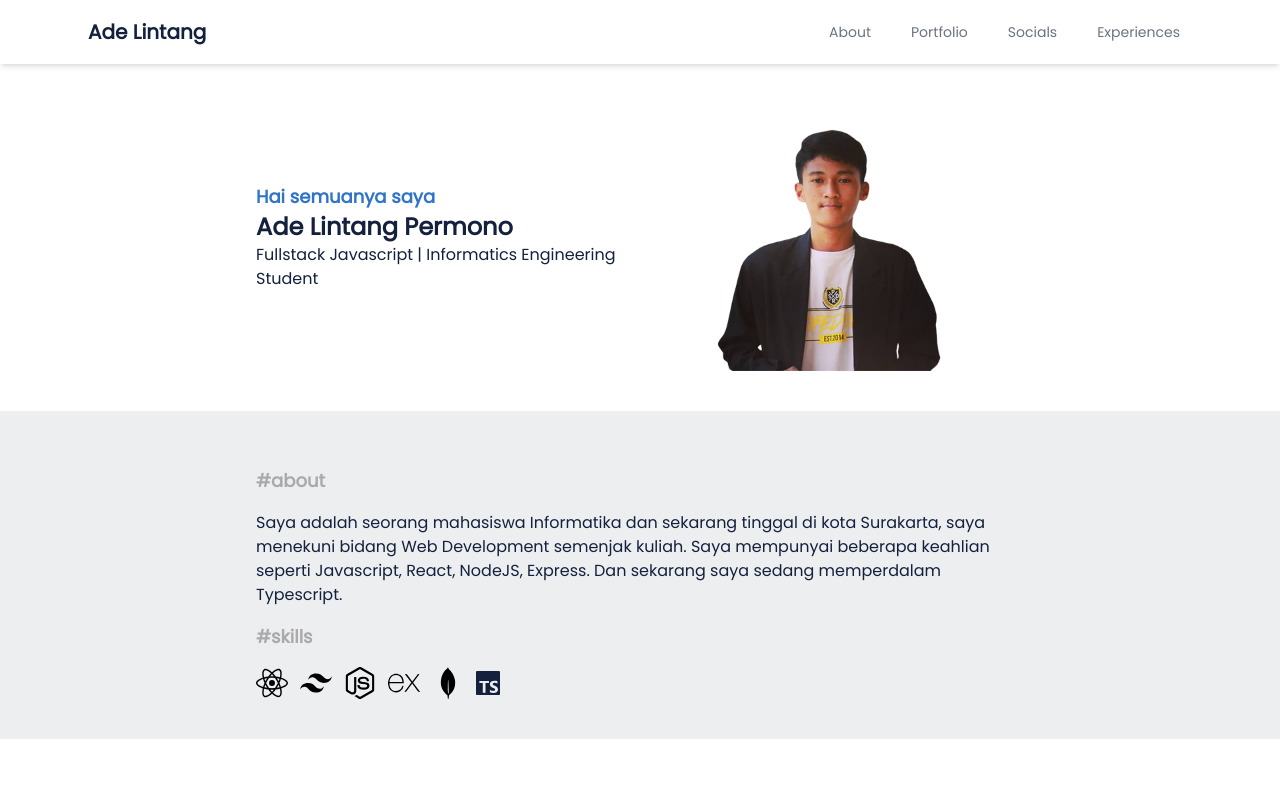
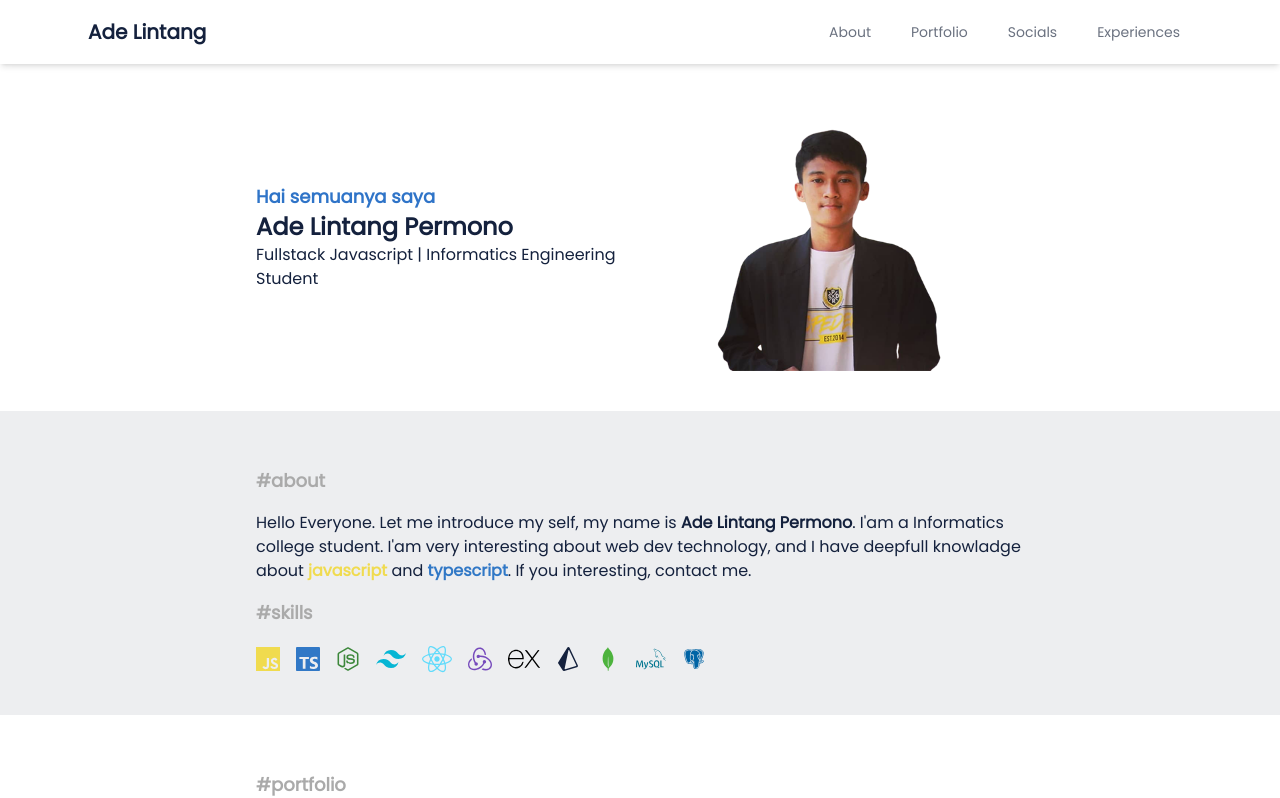
Before and after one commit to adelintang/portfolio, a React (Vite) app: page / in a window 1280 px wide. Shown: the top 798 px of the page. Built offline with nearby package versions, Linux system fonts and the light colour scheme.

Commit message:
pref: about

```diff
--- a/src/components/About.tsx
+++ b/src/components/About.tsx
@@ -1,4 +1,15 @@
-import { SiTypescript } from 'react-icons/si'
+import {
+  SiTypescript,
+  SiJavascript,
+  SiTailwindcss,
+  SiRedux,
+  SiPrisma,
+  SiMongodb,
+  SiMysql,
+} from "react-icons/si";
+import { FaNodeJs, FaReact } from "react-icons/fa";
+import { BiLogoPostgresql } from "react-icons/bi";
+import Tooltip from "./Tooltip";
 
 export default function About() {
   return (
@@ -6,20 +17,53 @@ export default function About() {
       <div className="w-[90%] sm:w-[80%] md:w-[70%] lg:w-[60%] mx-auto">
         <h2 className="text-lg font-semibold text-[#aaa]">#about</h2>
         <p className="mt-4 dark:text-white">
-          Saya adalah seorang mahasiswa Informatika dan sekarang tinggal di kota Surakarta, saya menekuni bidang Web Development semenjak kuliah.
-          Saya mempunyai beberapa keahlian seperti Javascript, React, NodeJS, Express.
-          Dan sekarang saya sedang memperdalam Typescript.
+          Hello Everyone. Let me introduce my self, my name is{" "}
+          <span className="font-semibold">Ade Lintang Permono</span>. I'am a
+          Informatics college student. I'am very interesting about web dev
+          technology, and I have deepfull knowladge about
+          <span className="ml-1 font-semibold text-[#F0DB4F]">
+            javascript
+          </span>{" "}
+          and <span className="font-semibold text-[#3178c6]">typescript</span>.
+          If you interesting, contact me.
         </p>
         <h2 className="text-lg font-semibold text-[#aaa] my-4">#skills</h2>
-        <div className="flex gap-3 items-center">
-          <img src="/icons/react.svg" alt="react-icon" className="w-8" />
-          <img src="/icons/tailwindcss.svg" alt="tailwindcss-icon" className="w-8" />
-          <img src="/icons/nodedotjs.svg" alt="nodedotjs-icon" className="w-8" />
-          <img src="/icons/express.svg" alt="express-icon" className="w-8" />
-          <img src="/icons/mongodb.svg" alt="mongodb-icon" className="w-8" />
-          <SiTypescript className="text-2xl" />
+        <div className="flex gap-4 items-center">
+          <Tooltip title="Javascript">
+            <SiJavascript className="text-2xl text-[#F0DB4F] cursor-pointer" />
+          </Tooltip>
+          <Tooltip title="Typescript">
+            <SiTypescript className="text-2xl text-[#3178c6] cursor-pointer" />
+          </Tooltip>
+          <Tooltip title="NodeJS">
+            <FaNodeJs className="text-2xl text-[#3C873A] cursor-pointer" />
+          </Tooltip>
+          <Tooltip title="TailwindCSS">
+            <SiTailwindcss className="text-3xl text-[#06B6D4] cursor-pointer" />
+          </Tooltip>
+          <Tooltip title="ReactJS">
+            <FaReact className="text-3xl text-[#61DBFB] cursor-pointer" />
+          </Tooltip>
+          <Tooltip title="Redux">
+            <SiRedux className="text-2xl text-[#764abc] cursor-pointer" />
+          </Tooltip>
+          <Tooltip title="Express">
+            <img src="/icons/express.svg" alt="express-icon" className="w-8 cursor-pointer" />
+          </Tooltip>
+          <Tooltip title="Prisma">
+            <SiPrisma className="text-2xl cursor-pointer" />
+          </Tooltip>
+          <Tooltip title="MongoDB">
+            <SiMongodb className="text-2xl text-[#4DB33D] cursor-pointer" />
+          </Tooltip>
+          <Tooltip title="MySQL">
+            <SiMysql className="text-3xl text-[#00758F] cursor-pointer" />
+          </Tooltip>
+          <Tooltip title="PostgreSQL">
+            <BiLogoPostgresql className="text-2xl text-[#0064a5] cursor-pointer" />
+          </Tooltip>
         </div>
       </div>
     </section>
-  )
+  );
 }
```
